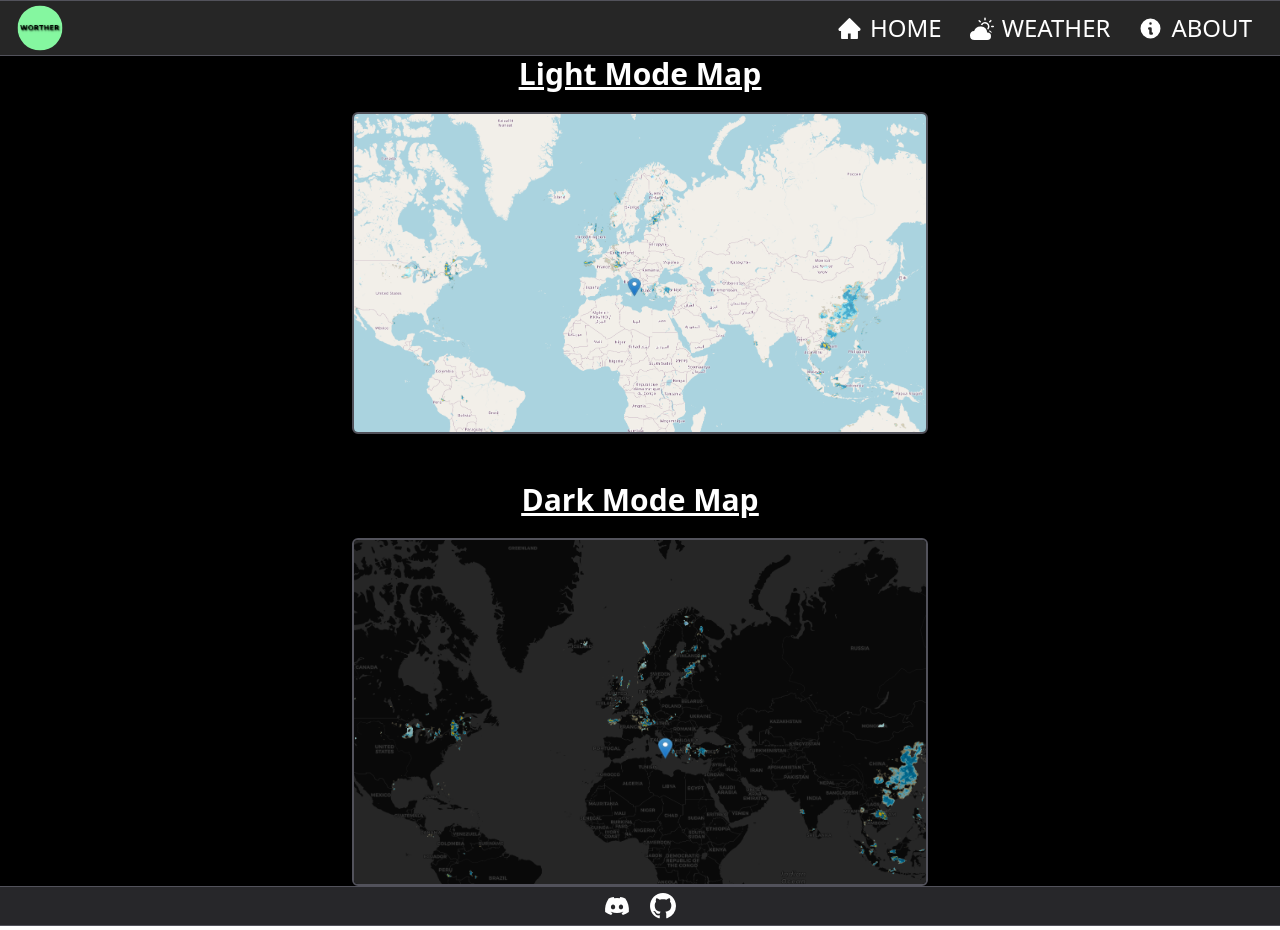
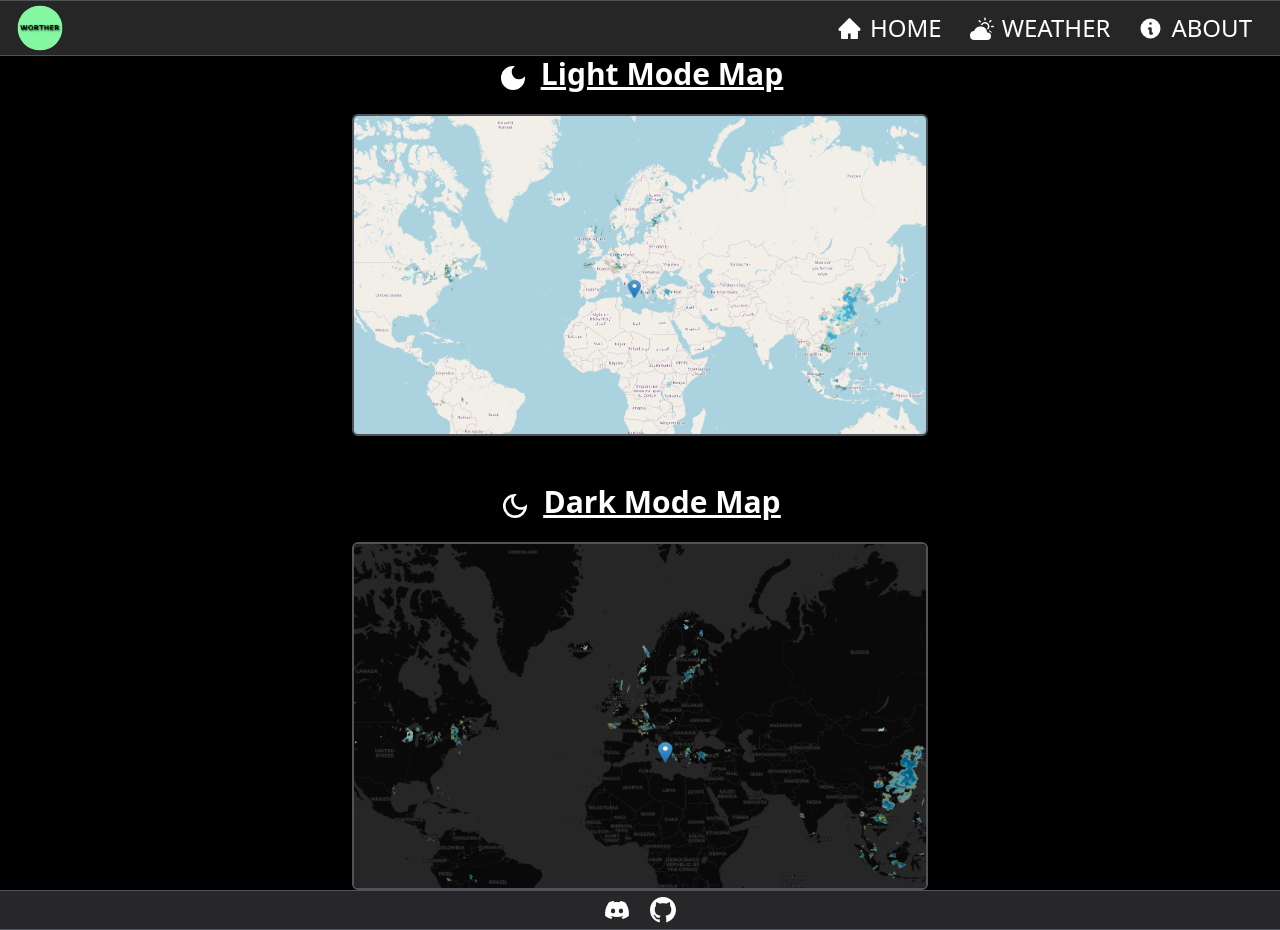
Before and after one commit to vikingnope/worther, a React (Create React App) app: page /map in a window 1280 px wide. Built offline with nearby package versions, Linux system fonts and the light colour scheme.

Commit message:
Added hover effect and svg's in map

```diff
--- a/src/pages/map.jsx
+++ b/src/pages/map.jsx
@@ -5,6 +5,8 @@ import { useNavigate } from 'react-router-dom';
 import lightModeImage from '../resources/lightMode.png';
 import darkModeImage from '../resources/darkMode.png';
 import { isDesktop } from 'react-device-detect';
+import { MdDarkMode } from 'react-icons/md'; // dark mode
+import { MdOutlineDarkMode } from 'react-icons/md'; // light mode
 
 export default function Home() {
 
@@ -27,21 +29,31 @@ export default function Home() {
             <Header choice={'map'}/>
             <div className="text-center bg-black flex min-h-screen flex-col items-center underline justify-center text-3xl font-bold">
                 <form onSubmit={handleSubmitLight}>
-                    <button className='underline inline' type='submit'>
-                        Light Mode Map
+                    <button className='hover:text-green-300 hover:text-4xl underline duration-150 block' type='submit'>
+                        <div className='justify-center flex'>
+                            <div className='mt-1.5 mr-3'>
+                                <MdDarkMode size='32'/>
+                            </div>
+                            Light Mode Map
+                        </div>
                         {
                         (isDesktop) ?
-                            <img src={lightModeImage} draggable='false' className="mx-auto mt-5 rounded-md max-w-xl border-2 border-zinc-600" alt='light mode'/> :
+                            <img src={lightModeImage} draggable='false' className="mx-auto mt-5 hover:border-green-300 hover:max-w-2xl duration-150 rounded-md max-w-xl border-2 border-zinc-600 flex" alt='light mode'/> :
                             <img src={lightModeImage} draggable='false' className="mx-auto mt-5 rounded-md max-w-sm border-2 border-zinc-600" alt='light mode'/>
                         }
                     </button>
                 </form>
                 <form onSubmit={handleSubmitDark}>
-                    <button className='underline inline mt-12' type='submit'>
-                        Dark Mode Map
+                    <button className='hover:text-green-300 hover:text-4xl duration-150 underline inline mt-12' type='submit'>
+                        <div className='justify-center flex'>
+                            <div className='mt-1.5 mr-3'>
+                                <MdOutlineDarkMode size='32'/>
+                            </div>
+                            Dark Mode Map
+                        </div>
                         {
                         (isDesktop) ?
-                            <img src={darkModeImage} draggable='false' className="mx-auto mt-5 rounded-md max-w-xl border-2 border-zinc-600" alt='dark mode'/> :
+                            <img src={darkModeImage} draggable='false' className="mx-auto mt-5 rounded-md max-w-xl border-2 hover:border-green-300 hover:max-w-2xl duration-150 border-zinc-600" alt='dark mode'/> :
                             <img src={darkModeImage} draggable='false' className="mx-auto mt-5 rounded-md max-w-sm border-2 border-zinc-600" alt='dark mode'/>
                         }
                     </button>
```
